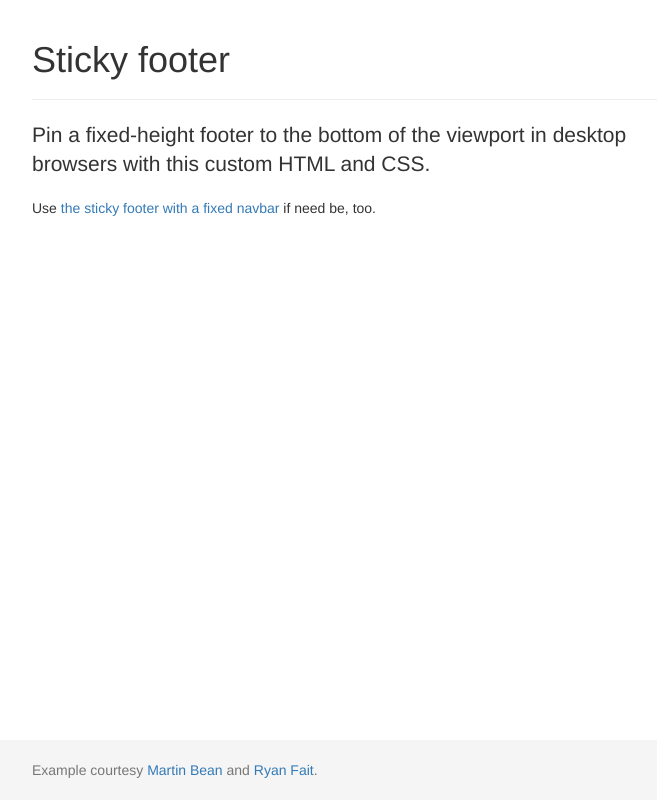
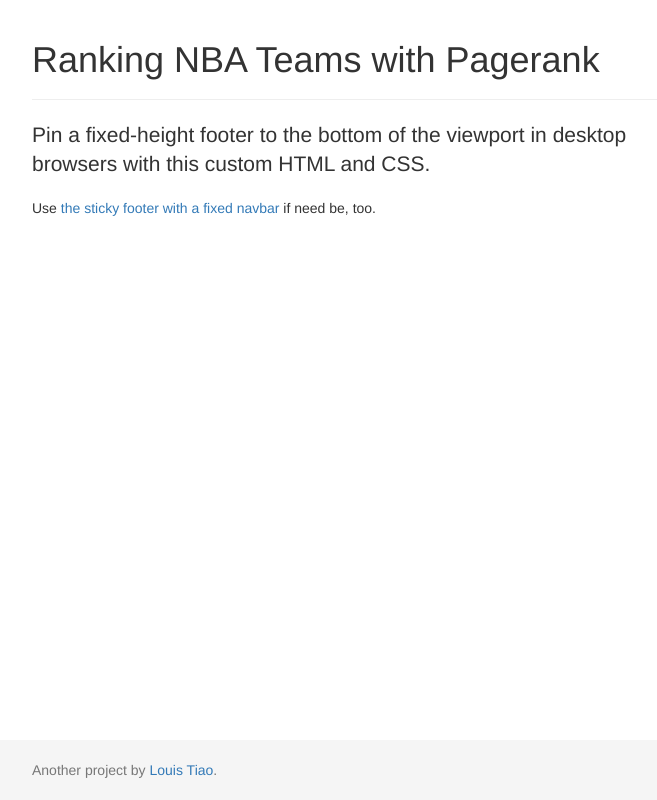
Before and after one commit to ltiao/nba-pagerank, a Django app: page / in a window 1280 px wide. Shown: the whole page, without its empty margins (283-940 px from the left). Run offline with Django 3.2, Linux system fonts and the light colour scheme; some libraries are stand-ins or nearby versions.

Commit message:
fixed template

```diff
--- a/templates/base.html
+++ b/templates/base.html
@@ -1,7 +1,7 @@
 <!DOCTYPE html>
 <html>
 	<head>
-		<title>Bootstrap 101 Template</title>
+		<title>NBA Pagerank</title>
 		<meta name="viewport" content="width=device-width, initial-scale=1.0">
 		<!-- Bootstrap -->
 		<link href="//netdna.bootstrapcdn.com/bootstrap/3.0.2/css/bootstrap.min.css" rel="stylesheet">
@@ -60,7 +60,7 @@
 			<!-- Begin page content -->
 			<div class="container">
 				<div class="page-header">
-					<h1>Sticky footer</h1>
+					<h1>Ranking NBA Teams with Pagerank</h1>
 				</div>
 				<p class="lead">Pin a fixed-height footer to the bottom of the viewport in desktop browsers with this custom HTML and CSS.</p>
 				<p>Use <a href="../sticky-footer-navbar">the sticky footer with a fixed navbar</a> if need be, too.</p>
@@ -69,7 +69,7 @@
 
 		<div id="footer">
 			<div class="container">
-				<p class="text-muted credit">Example courtesy <a href="http://martinbean.co.uk">Martin Bean</a> and <a href="http://ryanfait.com/sticky-footer/">Ryan Fait</a>.</p>
+				<p class="text-muted credit">Another project by <a href="http://ltiao.github.io">Louis Tiao</a>.</p>
 			</div>
 		</div>
 
```
Also changed, not shown: 2 other files.
